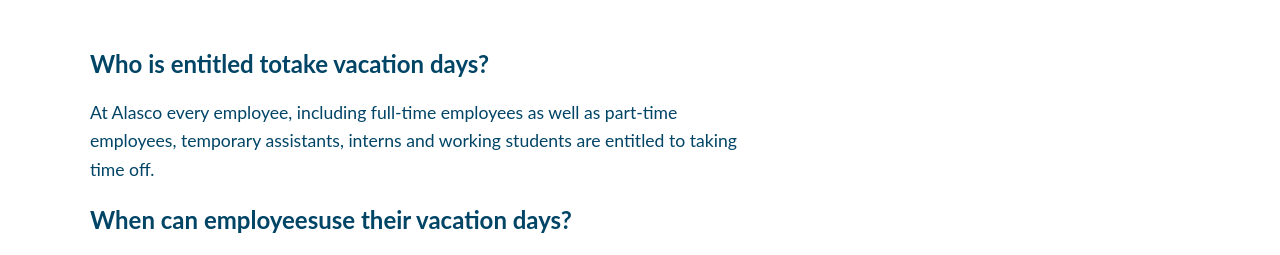
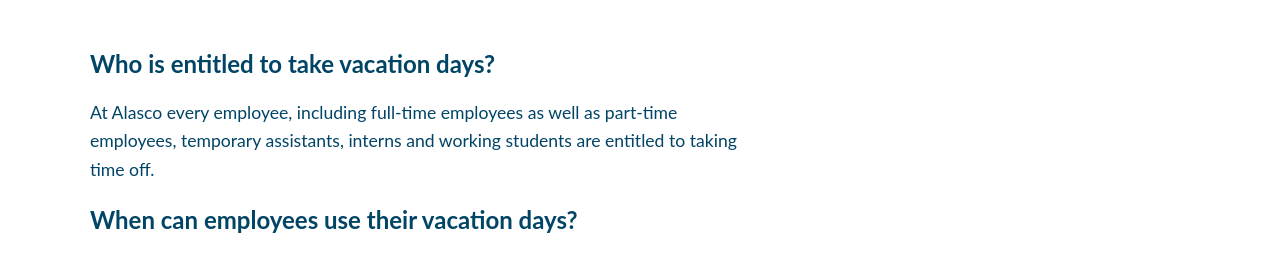
Before and after one commit to alasco-tech/alasco-inside.github.io, a plain HTML site: page articles/how-we-manage-vacation-days.html in a window 1280 px wide. Shown: the part 697-952 px from the top of the page. Drawn offline with nearby package versions, Linux system fonts and the light colour scheme; a script that the page names is missing.

Commit message:
FIX: Typo

```diff
--- a/articles/how-we-manage-vacation-days.html
+++ b/articles/how-we-manage-vacation-days.html
@@ -1,5 +1,5 @@
 <!DOCTYPE html>
-<!--  Last Published: Fri Sep 18 2020 13:07:18 GMT+0000 (Coordinated Universal Time)  -->
+<!--  Last Published: Fri Sep 18 2020 14:20:48 GMT+0000 (Coordinated Universal Time)  -->
 <html data-wf-page="5f60bdfcf86639a3d81eddce" data-wf-site="5f5f7eccd3d6ea00abf2d859" lang="de">
 <head>
   <meta charset="utf-8">
@@ -180,9 +180,9 @@ j=d.createElement(s),dl=l!='dataLayer'?'&l='+l:'';j.async=true;j.src=
                   <li class="list-item">Vacation request are sent through our HRMS and have to be confirmed by the supervisor</li>
                 </ul>
               </div>
-              <h2>Who is entitled totake vacation days?</h2>
+              <h2>Who is entitled to take vacation days?</h2>
               <p class="paragraph-article">At Alasco every employee, including full-time employees as well as part-time employees, temporary assistants, interns and working students are entitled to taking time off.</p>
-              <h2>When can employeesuse their vacation days?</h2>
+              <h2>When can employees use their vacation days?</h2>
               <ul role="list" class="list">
                 <li class="list-item">All employees are required to take their vacation within the current calendar year. However any outstanding days can be carried over to the following calendar year and should be used prior to March 31st. </li>
                 <li class="list-item">Vacation requests need to be submitted through our HRMS and be approved by the respective supervisor. It is important to coordinate with other team members to make sure that all processes will still work smoothly.</li>
```
